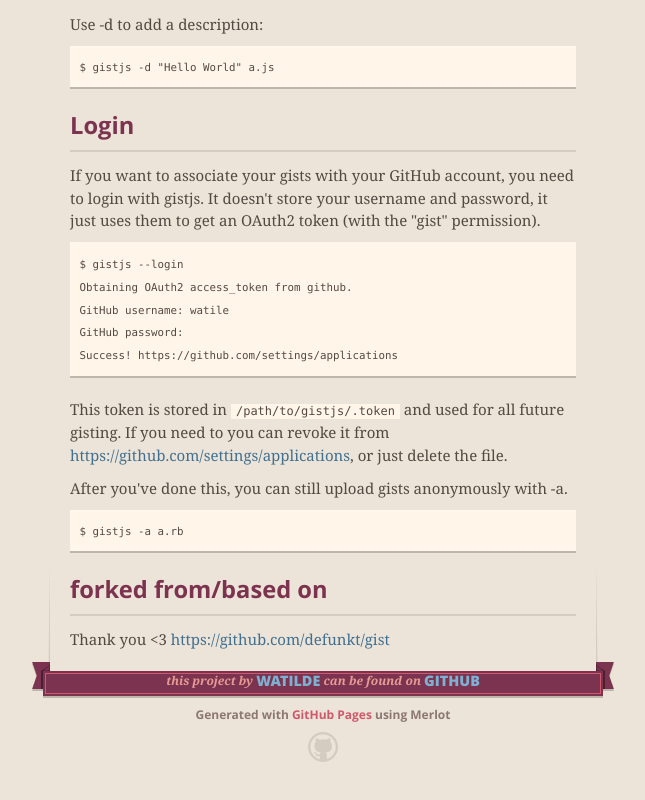
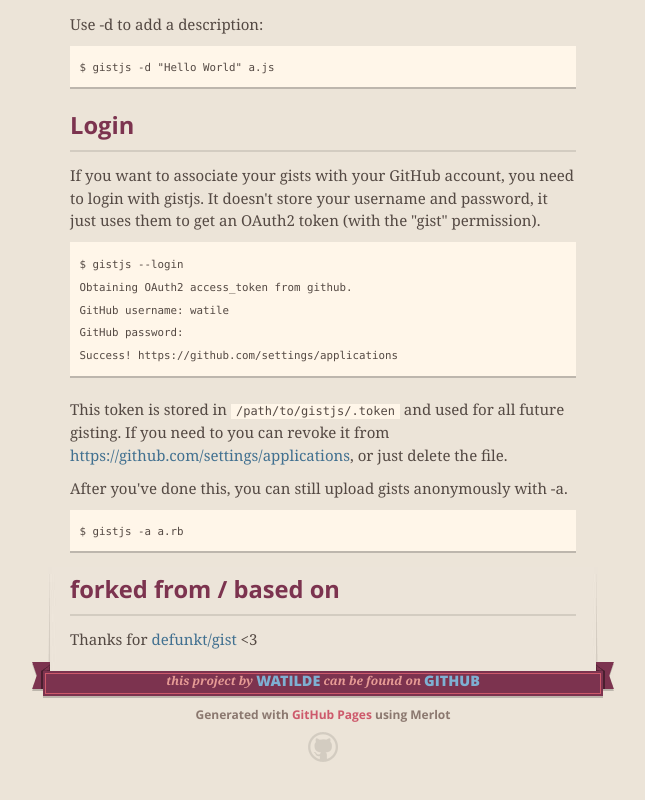
Before and after one commit to watilde/gistjs, a plain HTML site: page index.html in a window 1280 px wide. Shown: the part 840-1640 px from the top of the page, without its empty margins (317-962 px from the left). Drawn offline with nearby package versions, Linux system fonts and the light colour scheme.

```diff
--- a/index.html
+++ b/index.html
@@ -103,10 +103,9 @@
 </code></pre>
 
 <h2>
-<a name="forked-frombased-on" class="anchor" href="#forked-frombased-on"><span class="octicon octicon-link"></span></a>forked from/based on</h2>
+<a name="forked-from--based-on" class="anchor" href="#forked-from--based-on"><span class="octicon octicon-link"></span></a>forked from / based on</h2>
 
-<p>Thank you &lt;3
-<a href="https://github.com/defunkt/gist">https://github.com/defunkt/gist</a></p>
+<p>Thanks for <a href="https://github.com/defunkt/gist">defunkt/gist</a> &lt;3</p>
       </section>
 
       <footer>
--- a/params.json
+++ b/params.json
@@ -1 +1 @@
-{"name":"Gistjs","tagline":"npm :heart: gist","body":"# gistjs\r\n\r\nnode.js meet the gist\r\n\r\n## Install\r\n\r\nUsing npm.\r\n\r\n    $ npm install -g gistjs\r\n\r\n## Command\r\nTo upload the contents of `a.js` just:\r\n\r\n    $ gistjs a.js\r\n\r\nUpload multiple files:\r\n\r\n    $ gistjs a b c\r\n    $ gistjs *.js\r\n\r\nUse -p to make the gist private:\r\n\r\n    $ gistjs -p a.js\r\n\r\nUse -d to add a description:\r\n\r\n    $ gistjs -d \"Hello World\" a.js\r\n\r\n## Login\r\nIf you want to associate your gists with your GitHub account, you need to login with gistjs. It doesn't store your username and password, it just uses them to get an OAuth2 token (with the \"gist\" permission).\r\n\r\n    $ gistjs --login\r\n    Obtaining OAuth2 access_token from github.\r\n    GitHub username: watile\r\n    GitHub password:\r\n    Success! https://github.com/settings/applications\r\n\r\nThis token is stored in `/path/to/gistjs/.token` and used for all future gisting. If you need to you can revoke it from https://github.com/settings/applications, or just delete the file.\r\n\r\nAfter you've done this, you can still upload gists anonymously with -a.\r\n\r\n    $ gistjs -a a.rb\r\n\r\n\r\n## forked from/based on\r\nThank you <3\r\nhttps://github.com/defunkt/gist\r\n","google":"","note":"Don't delete this file! It's used internally to help with page regeneration."}
+{"name":"Gistjs","tagline":"npm :heart: gist","body":"# gistjs\r\n\r\nnode.js meet the gist\r\n\r\n## Install\r\n\r\nUsing npm.\r\n\r\n    $ npm install -g gistjs\r\n\r\n## Command\r\nTo upload the contents of `a.js` just:\r\n\r\n    $ gistjs a.js\r\n\r\nUpload multiple files:\r\n\r\n    $ gistjs a b c\r\n    $ gistjs *.js\r\n\r\nUse -p to make the gist private:\r\n\r\n    $ gistjs -p a.js\r\n\r\nUse -d to add a description:\r\n\r\n    $ gistjs -d \"Hello World\" a.js\r\n\r\n## Login\r\nIf you want to associate your gists with your GitHub account, you need to login with gistjs. It doesn't store your username and password, it just uses them to get an OAuth2 token (with the \"gist\" permission).\r\n\r\n    $ gistjs --login\r\n    Obtaining OAuth2 access_token from github.\r\n    GitHub username: watile\r\n    GitHub password:\r\n    Success! https://github.com/settings/applications\r\n\r\nThis token is stored in `/path/to/gistjs/.token` and used for all future gisting. If you need to you can revoke it from https://github.com/settings/applications, or just delete the file.\r\n\r\nAfter you've done this, you can still upload gists anonymously with -a.\r\n\r\n    $ gistjs -a a.rb\r\n\r\n\r\n## forked from / based on\r\nThanks for [defunkt/gist](https://github.com/defunkt/gist) <3\r\n","google":"","note":"Don't delete this file! It's used internally to help with page regeneration."}
```
